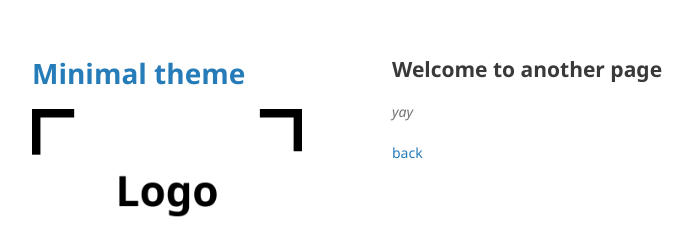
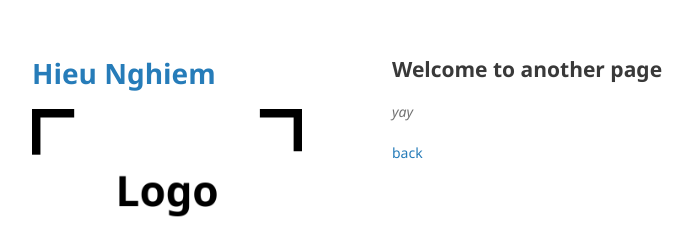
Before and after one commit to hieutrann/Minimal-theme, a Jekyll site: the page built from another-page.md, in a window 1280 px wide. Shown: the top 233 px of the page, without its empty margins (178-871 px from the left). Built offline with Jekyll 4.4.1, drawn with Linux system fonts in a browser that asks for light colours; our own code applies the rules of GitHub Pages for plain Markdown files.

Commit message:
Update _config.yml

```diff
--- a/_config.yml
+++ b/_config.yml
@@ -1,4 +1,4 @@
-title: Minimal theme
+title: Hieu Nghiem
 logo: /assets/img/logo.png
 description: Minimal is a theme for GitHub Pages.
 show_downloads: true
```
